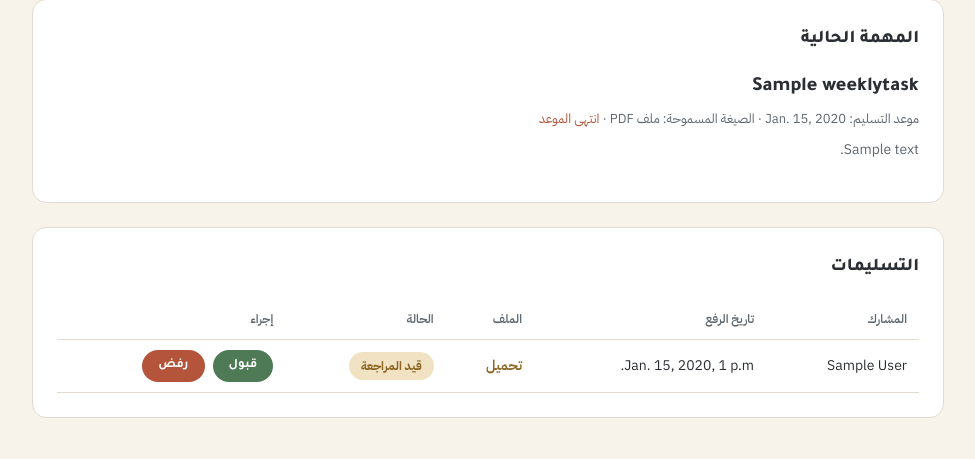
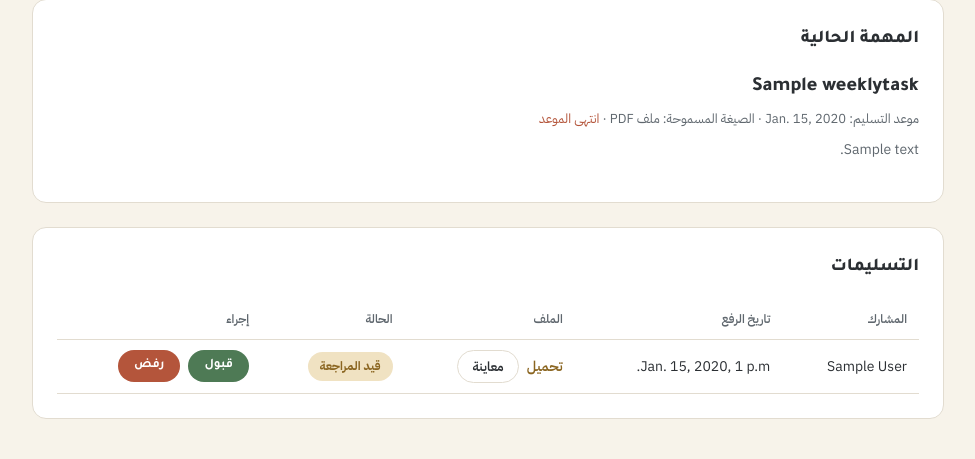
Before and after one commit to DevMohammad-SA/Ufuq, a Django app: template participants/templates/participants/weekly_task_review.html in a window 1280 px wide. Shown: the part 835-1294 px from the top of the page, without its empty margins (152-1127 px from the left). Before the commit the page ends 1253 px from the top, so only its background shows below. Run offline with Django 5.2, Linux system fonts and the light colour scheme; tables that the repository leaves empty hold one stand-in row (values such as "Sample post"); the template is opened without the code that fills it: values that come from a table or form of the project are taken from there, most other values are stand-ins (such as "Sample title", 1, 10 or a date in 2020).

Commit message:
feat: add inline file preview modal for task submission review

```diff
--- a/participants/templates/participants/weekly_task_review.html
+++ b/participants/templates/participants/weekly_task_review.html
@@ -108,6 +108,64 @@ th{color:var(--slate); font-weight:600; font-size:12px}
 
 .file-link{color:var(--gold-ink); font-weight:600; text-decoration:none}
 .file-link:hover{text-decoration:underline}
+
+.file-actions{display:flex; gap:8px; align-items:center}
+.btn-inline{
+  border:1.5px solid var(--line);
+  background:#fff;
+  color:var(--asphalt);
+  font-family:var(--font-ui);
+  font-weight:600;
+  font-size:13px;
+  padding:6px 14px;
+  border-radius:99px;
+  cursor:pointer;
+}
+.btn-inline:hover{border-color:var(--asphalt)}
+
+/* معاينة الملف داخل نافذة منبثقة */
+.modal-overlay{
+  position:fixed;
+  inset:0;
+  background:rgba(43,47,51,.7);
+  display:flex;
+  align-items:center;
+  justify-content:center;
+  z-index:100;
+  padding:var(--s3);
+}
+.modal-overlay[hidden]{display:none}
+.modal-box{
+  background:#fff;
+  border-radius:var(--r-md);
+  padding:var(--s3);
+  max-width:90vw;
+  max-height:90vh;
+  overflow:auto;
+  position:relative;
+}
+.modal-close{
+  position:absolute;
+  top:10px;
+  left:10px;
+  display:inline-flex;
+  align-items:center;
+  justify-content:center;
+  background:var(--asphalt);
+  color:#fff;
+  border:none;
+  border-radius:50%;
+  width:32px;
+  height:32px;
+  cursor:pointer;
+}
+.modal-close:hover{background:#1f2225}
+#modal-content{margin-top:28px}
+#modal-content img,
+#modal-content video{max-width:80vw; max-height:75vh; display:block}
+#modal-content iframe{width:80vw; height:75vh; border:none}
+#modal-content audio{width:min(80vw,420px); display:block}
+#modal-content p{font-family:var(--font-ui); font-size:14px; color:var(--slate); margin:0}
 {% endblock %}
 
 {% block content %}
@@ -183,7 +241,14 @@ th{color:var(--slate); font-weight:600; font-size:12px}
               <tr>
                 <td>{{ submission.participant.user.full_name }}</td>
                 <td>{{ submission.submitted_at }}</td>
-                <td><a class="file-link" href="{{ submission.file.url }}" target="_blank">تحميل</a></td>
+                <td>
+                  <div class="file-actions">
+                    <a class="file-link" href="{{ submission.file.url }}" target="_blank">تحميل</a>
+                    <button type="button" class="btn-inline preview-btn"
+                            data-url="{{ submission.file.url }}"
+                            data-type="{{ current_task.allowed_formats }}">معاينة</button>
+                  </div>
+                </td>
                 <td>
                   {% if submission.status == "pending" %}
                     <span class="status-pill status-pending">قيد المراجعة</span>
@@ -222,4 +287,69 @@ th{color:var(--slate); font-weight:600; font-size:12px}
       <p class="empty-note">لا توجد تسليمات بعد.</p>
     {% endif %}
   </section>
+
+  <div id="preview-modal" class="modal-overlay" hidden>
+    <div class="modal-box">
+      <button type="button" class="modal-close" id="modal-close-btn" aria-label="إغلاق">
+        <svg viewBox="0 0 24 24" fill="none" stroke="currentColor" stroke-width="2" stroke-linecap="round" stroke-linejoin="round" width="16" height="16"><path d="M6 6l12 12"/><path d="M18 6L6 18"/></svg>
+      </button>
+      <div id="modal-content"></div>
+    </div>
+  </div>
 {% endblock %}
+
+{% block scripts %}
+<script>
+(function () {
+  var modal = document.getElementById("preview-modal");
+  var content = document.getElementById("modal-content");
+  var closeBtn = document.getElementById("modal-close-btn");
+  if (!modal || !content || !closeBtn) return;
+
+  function openPreview(url, type) {
+    content.innerHTML = "";
+    var el;
+    if (type === "image") {
+      el = document.createElement("img");
+      el.src = url;
+      el.alt = "معاينة الملف";
+    } else if (type === "pdf") {
+      el = document.createElement("iframe");
+      el.src = url;
+    } else if (type === "video") {
+      el = document.createElement("video");
+      el.src = url;
+      el.controls = true;
+    } else if (type === "audio") {
+      el = document.createElement("audio");
+      el.src = url;
+      el.controls = true;
+    } else {
+      el = document.createElement("p");
+      el.textContent = "لا يمكن معاينة هذا النوع من الملفات.";
+    }
+    content.appendChild(el);
+    modal.hidden = false;
+  }
+
+  function closePreview() {
+    modal.hidden = true;
+    content.innerHTML = "";  // يوقف تشغيل الفيديو/الصوت عند الإغلاق
+  }
+
+  document.querySelectorAll(".preview-btn").forEach(function (btn) {
+    btn.addEventListener("click", function () {
+      openPreview(btn.getAttribute("data-url"), btn.getAttribute("data-type"));
+    });
+  });
+
+  closeBtn.addEventListener("click", closePreview);
+  modal.addEventListener("click", function (e) {
+    if (e.target === modal) closePreview();  // إغلاق بالضغط خارج المحتوى
+  });
+  document.addEventListener("keydown", function (e) {
+    if (e.key === "Escape" && !modal.hidden) closePreview();
+  });
+})();
+</script>
+{% endblock %}
```
